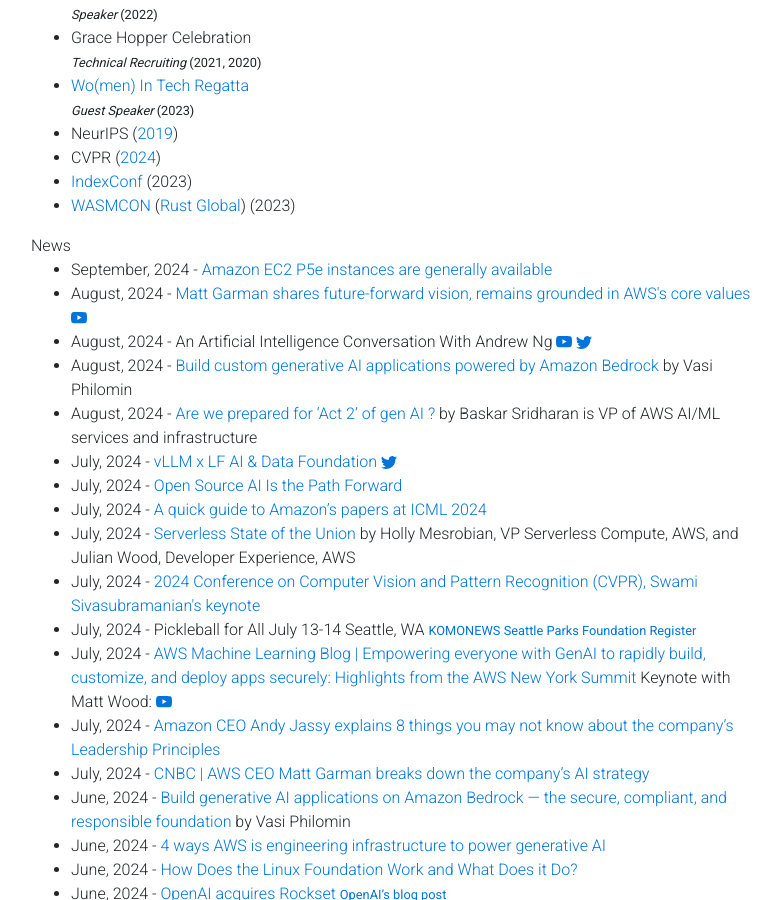
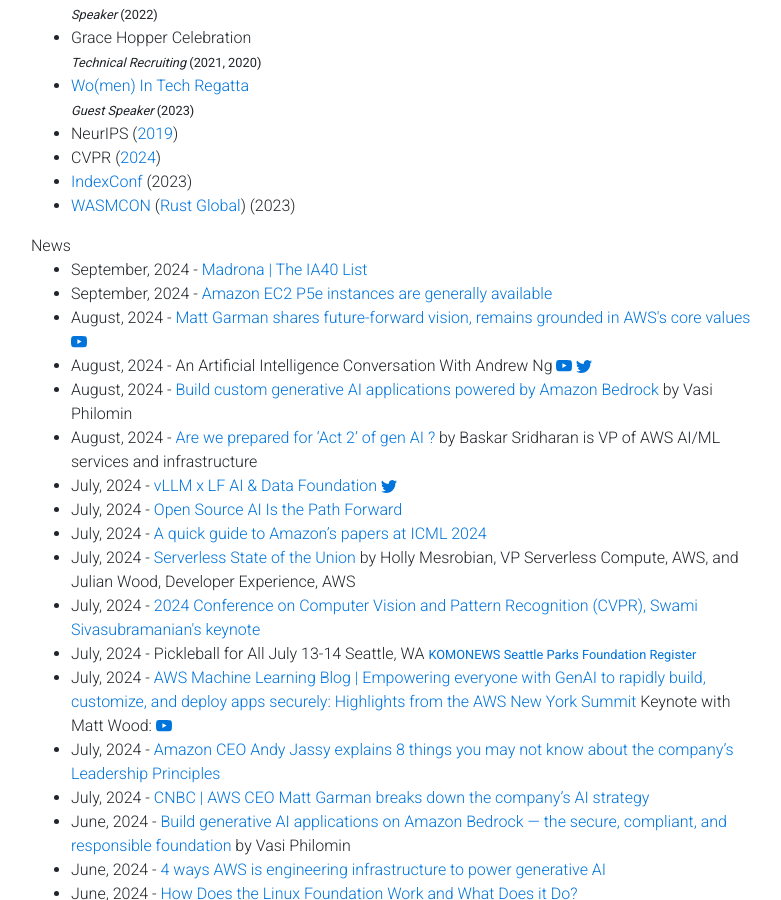
Before and after one commit to gfw001/gfw001.github.io, a Jekyll site: the page portfolio.html, which Jekyll copies as it is, in a window 1280 px wide and 900 px high, scrolled down 1568 px. Shown: the whole window, without its empty margins (54-835 px from the left). Built offline with Jekyll 4.4.1, drawn with Linux system fonts in a browser that asks for light colours; nearby versions of some CDN libraries; a style sheet for code colours, icons or effects is not loaded.

Commit message:
Update portfolio.html

```diff
--- a/portfolio.html
+++ b/portfolio.html
@@ -309,6 +309,9 @@
 
       News
 	<ul>
+	<li>
+	       September, 2024 - <a href="https://www.madrona.com/intelligent-applications-40-2024/">Madrona | The IA40 List</a>
+	</li>
 	<li>
 	       September, 2024 - <a href="https://aws.amazon.com/blogs/machine-learning/amazon-ec2-p5e-instances-are-generally-available/">Amazon EC2 P5e instances are generally available</a>
 	</li>
```
